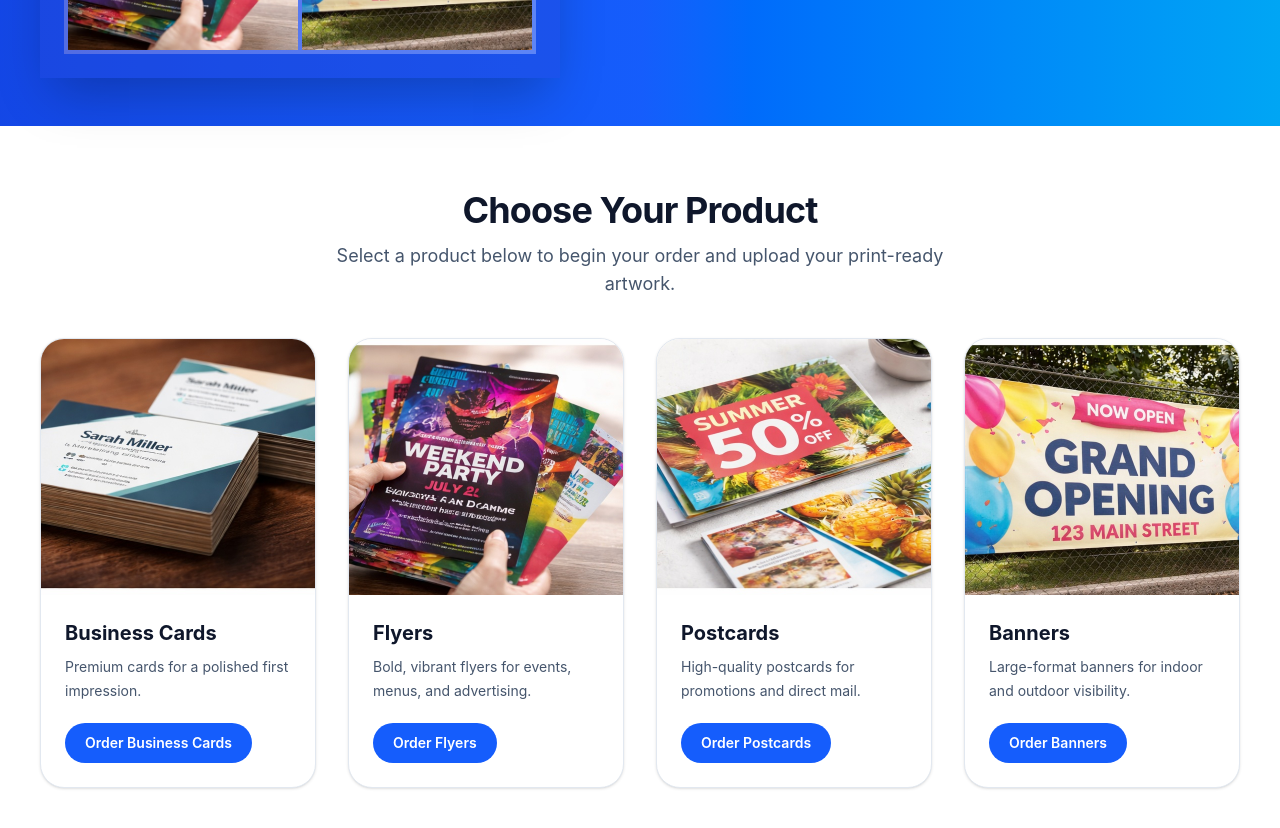
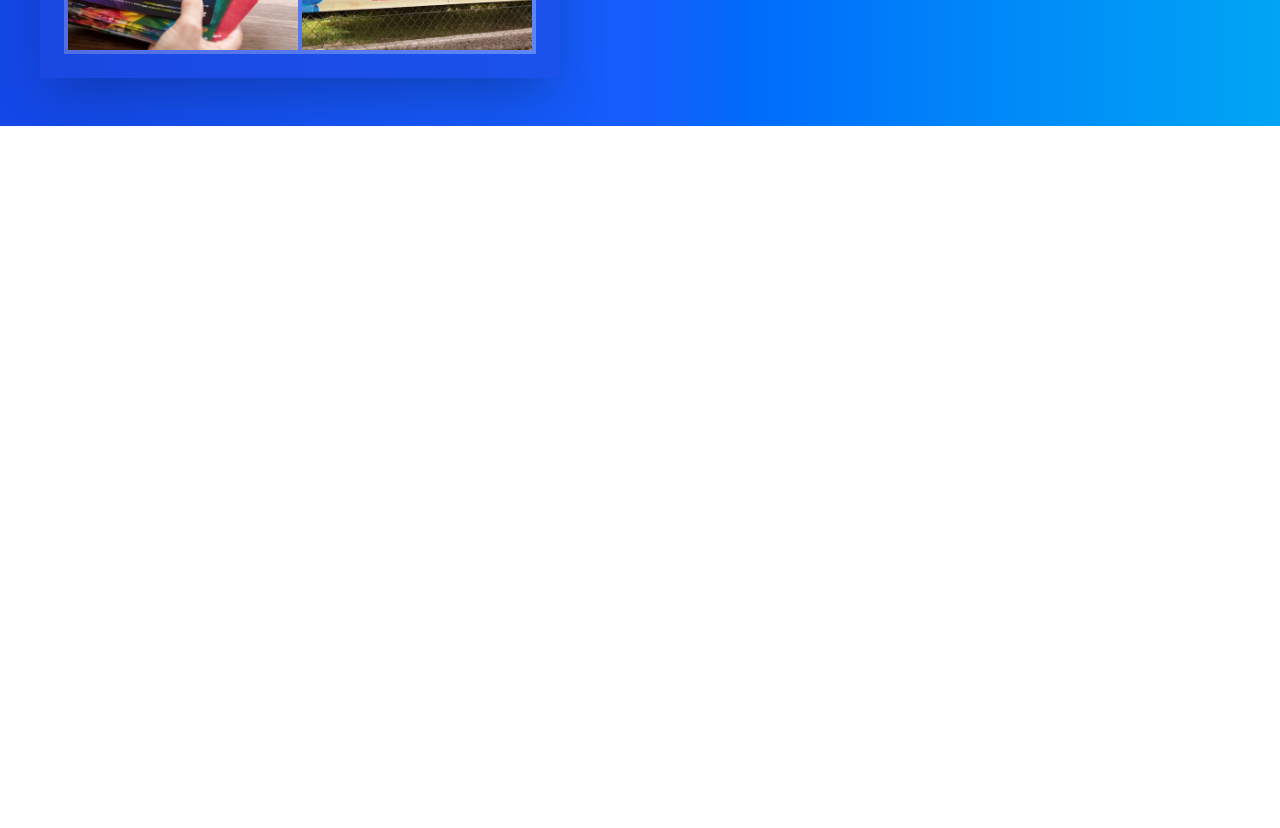
Before and after one commit to deworkenj-envision/Version-25a, a Next.js app: page / in a window 1280 px wide. Shown: the part 880-1708 px from the top of the page. After the commit the page ends 1006 px from the top, so only its background shows below. Built offline with nearby package versions, Linux system fonts and the light colour scheme.

Commit message:
Update page.js

```diff
--- a/app/page.js
+++ b/app/page.js
@@ -1,32 +1,5 @@
 import Image from "next/image";
 import Link from "next/link";
-
-const products = [
-  {
-    name: "Business Cards",
-    description: "Premium cards for a polished first impression.",
-    image: "/products/business-cards.jpg",
-    href: "/order?product=Business%20Cards",
-  },
-  {
-    name: "Flyers",
-    description: "Bold, vibrant flyers for events, menus, and advertising.",
-    image: "/products/flyers.jpg",
-    href: "/order?product=Flyers",
-  },
-  {
-    name: "Postcards",
-    description: "High-quality postcards for promotions and direct mail.",
-    image: "/products/postcards.jpg",
-    href: "/order?product=Postcards",
-  },
-  {
-    name: "Banners",
-    description: "Large-format banners for indoor and outdoor visibility.",
-    image: "/products/banners.jpg",
-    href: "/order?product=Banners",
-  },
-];
 
 export default function HomePage() {
   return (
@@ -35,10 +8,13 @@ export default function HomePage() {
       <section className="bg-gradient-to-r from-blue-700 via-blue-600 to-sky-500 text-white">
         <div className="mx-auto max-w-7xl px-6 py-10 md:px-10 md:py-12">
           <div className="grid items-center gap-10 lg:grid-cols-[520px_1fr]">
-            {/* LEFT COLLAGE - ONLY ONE */}
+
+            {/* LEFT COLLAGE */}
             <div className="mx-auto w-full max-w-[520px]">
               <div className="overflow-hidden bg-[#2347d8]/40 p-6 shadow-2xl">
                 <div className="overflow-hidden bg-gradient-to-r from-[#2848db] via-[#2d57eb] to-[#3567f3]">
+
+                  {/* LOGO */}
                   <div className="flex min-h-[180px] items-center justify-center px-8 py-10">
                     <Image
                       src="/logo.png"
@@ -50,7 +26,9 @@ export default function HomePage() {
                     />
                   </div>
 
+                  {/* COLLAGE GRID */}
                   <div className="grid grid-cols-2 gap-[4px] bg-white/20 p-[4px]">
+
                     <div className="relative overflow-hidden bg-white">
                       <Image
                         src="/products/postcards.jpg"
@@ -106,6 +84,7 @@ export default function HomePage() {
                         Banners
                       </div>
                     </div>
+
                   </div>
                 </div>
               </div>
@@ -140,80 +119,24 @@ export default function HomePage() {
                 </Link>
               </div>
 
+              {/* PRODUCT QUICK LINKS */}
               <div className="mt-8 flex flex-wrap gap-4">
-                <Link
-                  href="/order?product=Business%20Cards"
-                  className="rounded-full bg-white/12 px-5 py-3 text-sm font-semibold text-white backdrop-blur-sm transition hover:bg-white/18"
-                >
+                <Link href="/order?product=Business%20Cards" className="rounded-full bg-white/12 px-5 py-3 text-sm font-semibold text-white backdrop-blur-sm hover:bg-white/18">
                   Business Cards
                 </Link>
-                <Link
-                  href="/order?product=Flyers"
-                  className="rounded-full bg-white/12 px-5 py-3 text-sm font-semibold text-white backdrop-blur-sm transition hover:bg-white/18"
-                >
+                <Link href="/order?product=Flyers" className="rounded-full bg-white/12 px-5 py-3 text-sm font-semibold text-white backdrop-blur-sm hover:bg-white/18">
                   Flyers
                 </Link>
-                <Link
-                  href="/order?product=Postcards"
-                  className="rounded-full bg-white/12 px-5 py-3 text-sm font-semibold text-white backdrop-blur-sm transition hover:bg-white/18"
-                >
+                <Link href="/order?product=Postcards" className="rounded-full bg-white/12 px-5 py-3 text-sm font-semibold text-white backdrop-blur-sm hover:bg-white/18">
                   Postcards
                 </Link>
-                <Link
-                  href="/order?product=Banners"
-                  className="rounded-full bg-white/12 px-5 py-3 text-sm font-semibold text-white backdrop-blur-sm transition hover:bg-white/18"
-                >
+                <Link href="/order?product=Banners" className="rounded-full bg-white/12 px-5 py-3 text-sm font-semibold text-white backdrop-blur-sm hover:bg-white/18">
                   Banners
                 </Link>
               </div>
             </div>
+
           </div>
-        </div>
-      </section>
-
-      {/* PRODUCT CARDS SECTION */}
-      <section className="mx-auto max-w-7xl px-6 py-16 md:px-10">
-        <div className="mb-10 text-center">
-          <h2 className="text-3xl font-bold tracking-tight md:text-4xl">
-            Choose Your Product
-          </h2>
-          <p className="mx-auto mt-3 max-w-2xl text-base text-slate-600 md:text-lg">
-            Select a product below to begin your order and upload your
-            print-ready artwork.
-          </p>
-        </div>
-
-        <div className="grid gap-8 sm:grid-cols-2 xl:grid-cols-4">
-          {products.map((product) => (
-            <Link
-              key={product.name}
-              href={product.href}
-              className="group overflow-hidden rounded-3xl border border-slate-200 bg-white shadow-sm transition duration-200 hover:-translate-y-1 hover:shadow-xl"
-            >
-              <div className="relative overflow-hidden">
-                <Image
-                  src={product.image}
-                  alt={product.name}
-                  width={800}
-                  height={600}
-                  className="h-64 w-full object-cover transition duration-300 group-hover:scale-105"
-                />
-              </div>
-
-              <div className="p-6">
-                <h3 className="text-xl font-bold text-slate-900">
-                  {product.name}
-                </h3>
-                <p className="mt-2 text-sm leading-6 text-slate-600">
-                  {product.description}
-                </p>
-
-                <div className="mt-5 inline-flex items-center rounded-full bg-blue-600 px-5 py-2.5 text-sm font-semibold text-white transition group-hover:bg-blue-700">
-                  Order {product.name}
-                </div>
-              </div>
-            </Link>
-          ))}
         </div>
       </section>
     </main>
```
